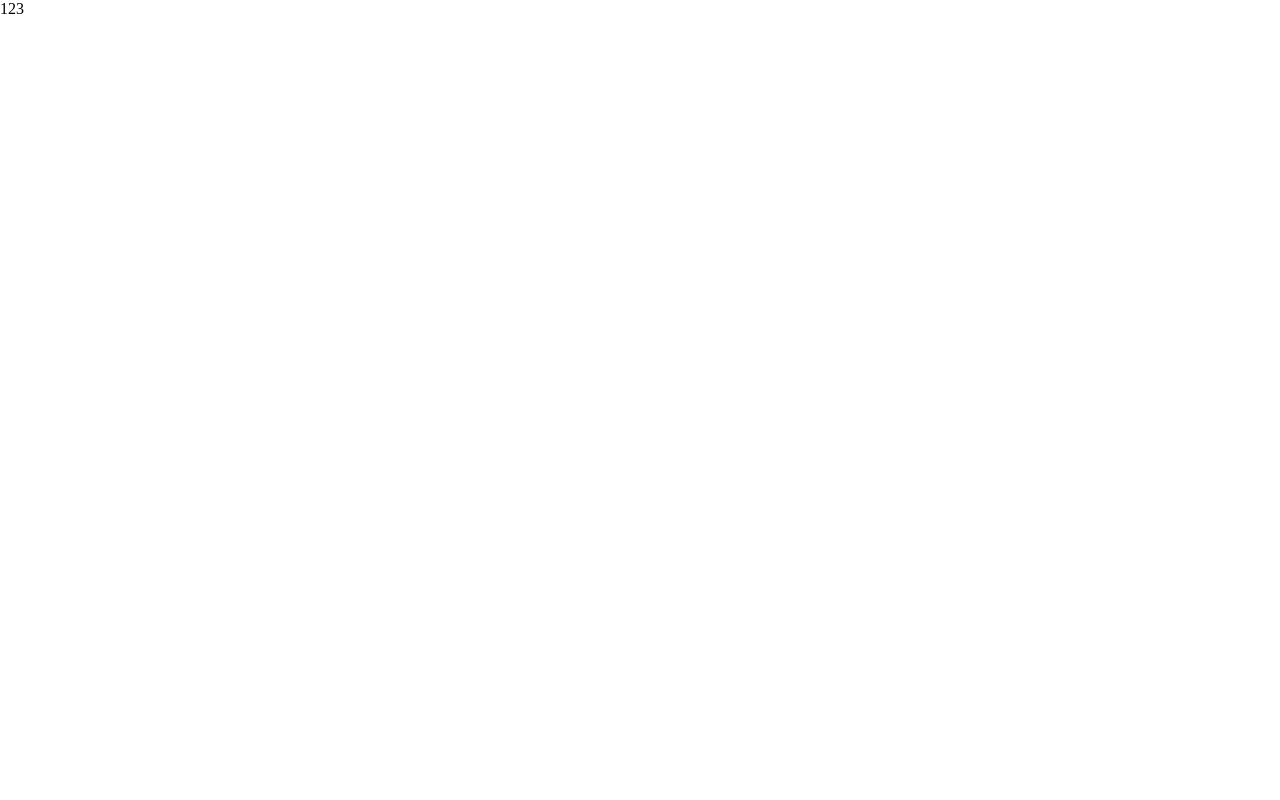
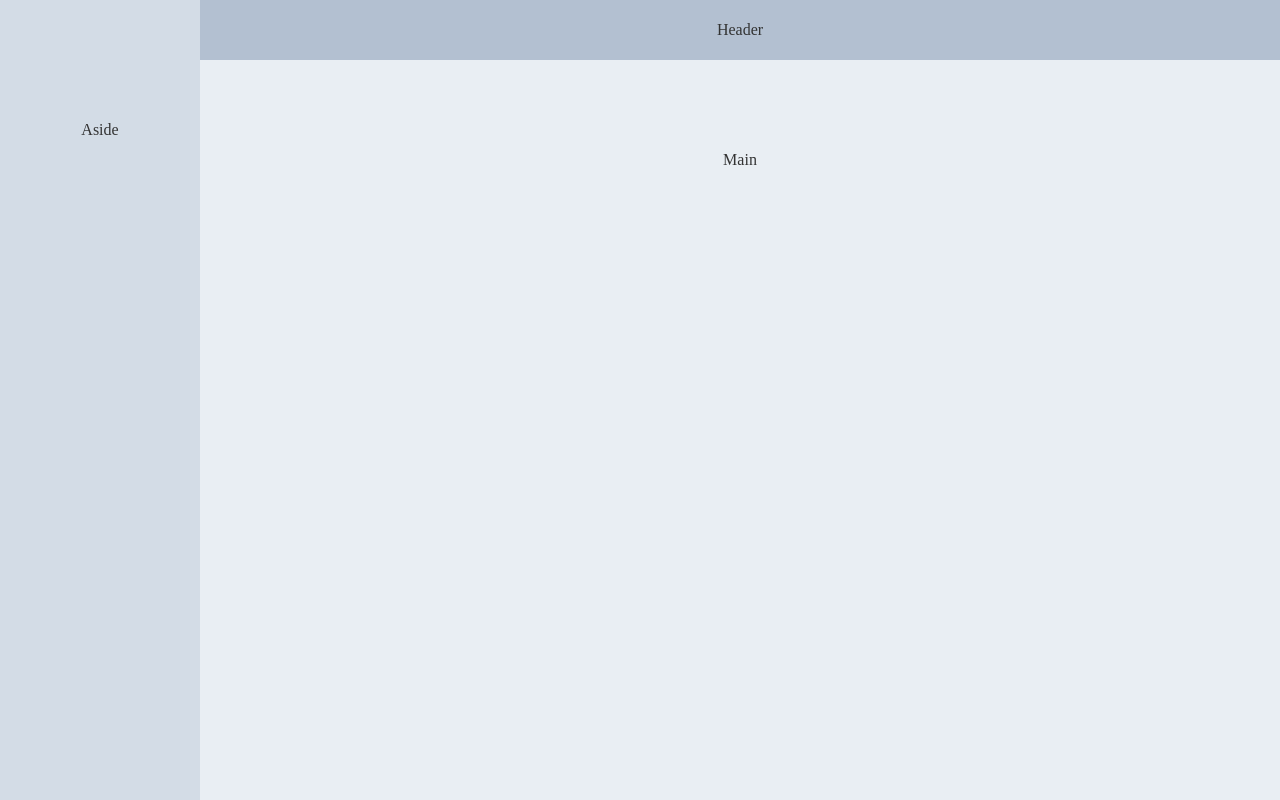
Before and after one commit to Ben-Huo/News_Backstage, a Vue app: page / in a window 1280 px wide. Built offline with nearby package versions, Linux system fonts and the light colour scheme; sample sign-in values are in the browser's storage.

Commit message:
首页页面基础布局

```diff
--- a/src/router/index.js
+++ b/src/router/index.js
@@ -8,12 +8,12 @@ Vue.use(VueRouter)
 const routes = [
   {
     path: '/',
-    name: Home,
+    name: 'Home',
     component: Home
   },
   {
     path: '/login',
-    name: Login,
+    name: 'Login',
     component: Login
   },
 
--- a/src/views/Home.vue
+++ b/src/views/Home.vue
@@ -1,10 +1,42 @@
 <template>
- <div>123</div>
+  <el-container class="wrapper">
+    <el-aside width="200px">Aside</el-aside>
+    <el-container>
+      <el-header>Header</el-header>
+      <el-main>Main</el-main>
+    </el-container>
+  </el-container>
 </template>
 
 <script>
 export default {};
 </script>
 
-<style>
+<style lang="less" scoped>
+.wrapper{
+  position: absolute;
+  width: 100%;
+  top: 0;
+  bottom: 0;
+}
+.el-header {
+  background-color: #b3c0d1;
+  color: #333;
+  text-align: center;
+  line-height: 60px;
+}
+
+.el-aside {
+  background-color: #d3dce6;
+  color: #333;
+  text-align: center;
+  line-height: 260px;
+}
+
+.el-main {
+  background-color: #e9eef3;
+  color: #333;
+  text-align: center;
+  line-height: 160px;
+}
 </style>
--- a/src/views/Login.vue
+++ b/src/views/Login.vue
@@ -45,6 +45,8 @@ export default {
           localStorage.setItem("user", JSON.stringify(res.data.data.user));
           this.$message.success('登陆成功');
           this.$router.push('/');
+        }else{
+            this.$message.error(res.data.message);
         }
       });
     }
```
